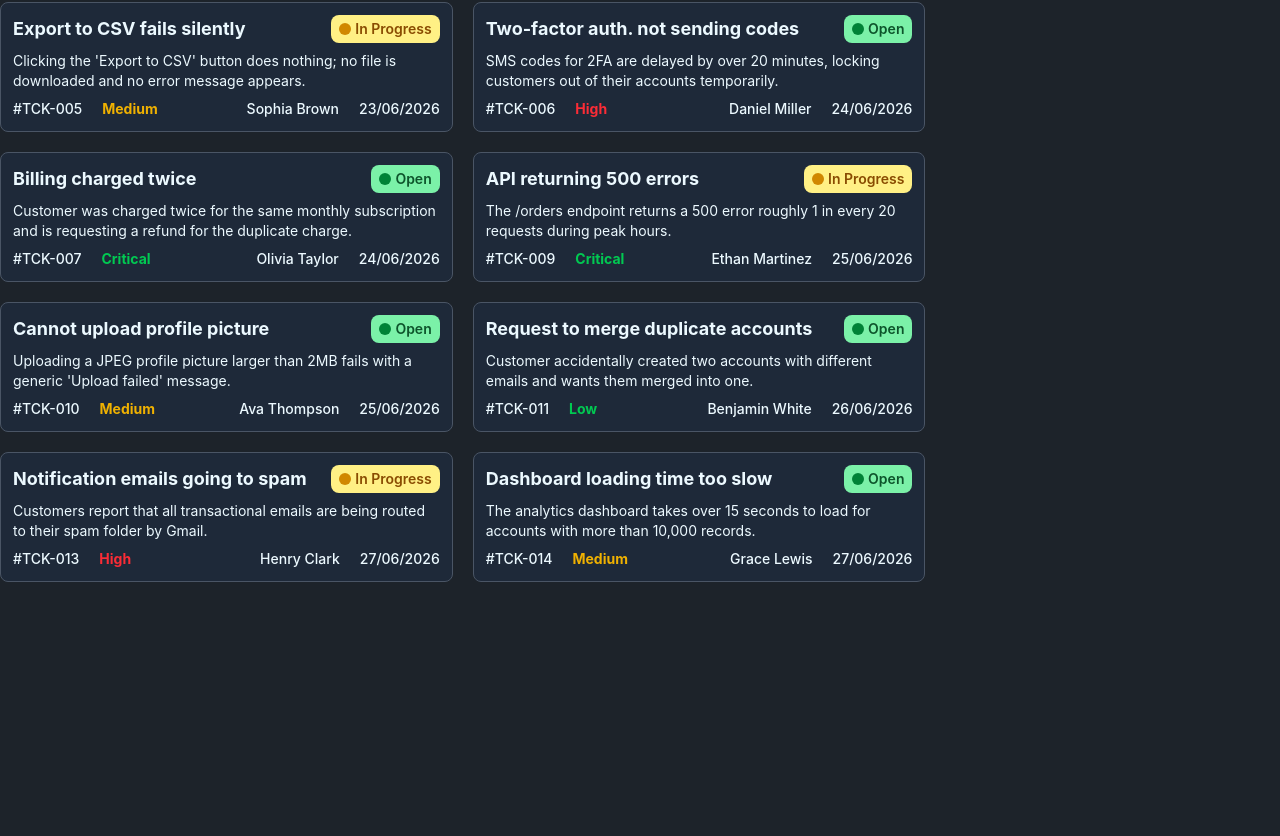
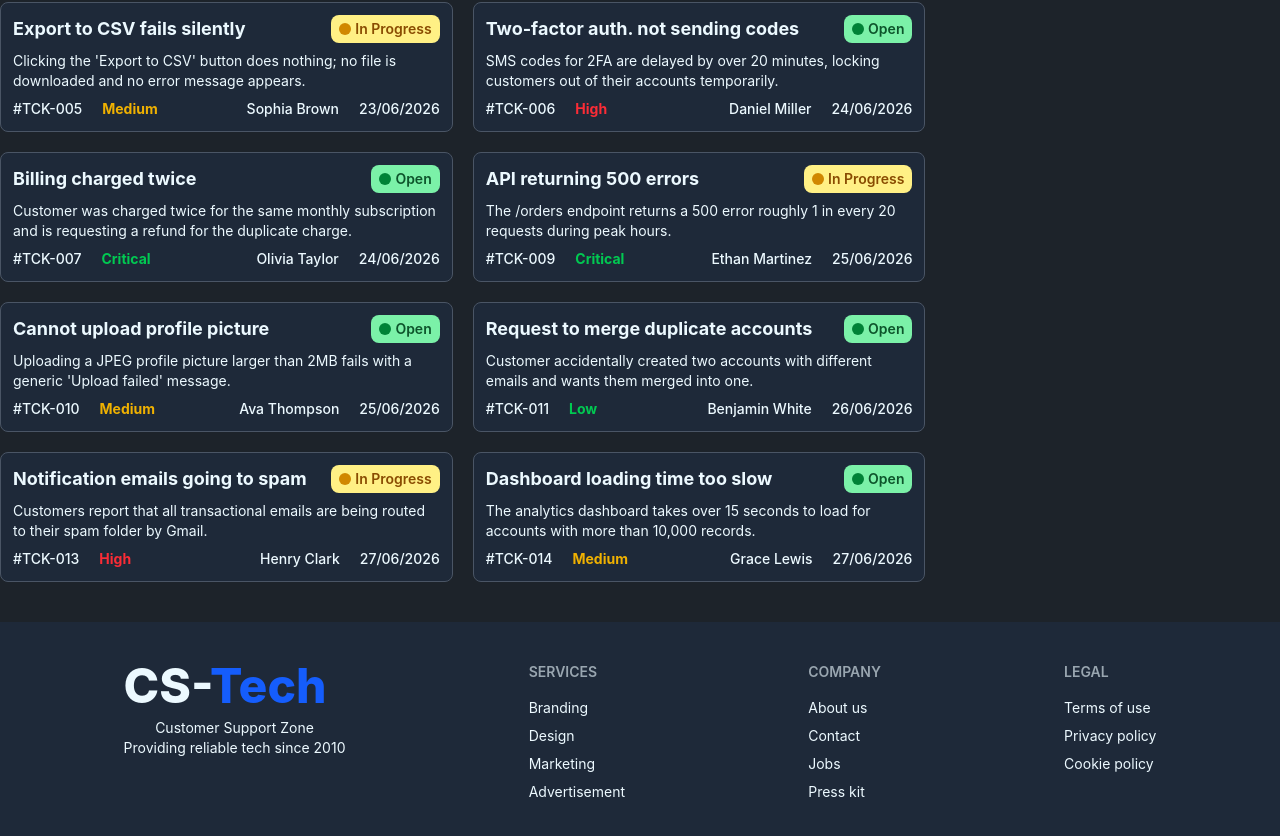
Before and after one commit to asm-saim/customer-support-zone, a React (Vite) app: page / in a window 1280 px wide. Shown: the part 774-1610 px from the top of the page. Before the commit the page ends 1396 px from the top, so only its background shows below. Built offline with nearby package versions, Linux system fonts and the light colour scheme.

Commit message:
footer added

```diff
--- a/src/App.jsx
+++ b/src/App.jsx
@@ -4,6 +4,7 @@ import AllTickets from './components/AllTickets/AllTickets'
 import BannerSection from './components/BannerSection/BannerSection'
 import Navbar from './components/Navbar/Navbar'
 import { ToastContainer } from 'react-toastify';
+import Footer from './components/Footer/Footer'
 
 // fetch data from the api:
 const fetchData = fetch('/tickets.json').then(res => res.json())
@@ -41,6 +42,8 @@ function App() {
         resolvedTicket={resolvedTicket}
       ></AllTickets>
 
+      <Footer></Footer>
+
       <ToastContainer position="top-center" autoClose={3000} />
 
     </>
--- /dev/null
+++ b/src/components/Footer/Footer.jsx
@@ -0,0 +1,39 @@
+import React from 'react';
+
+const Footer = () => {
+    return (
+        <footer class="footer bg-gray-800 justify-items-center text-center  sm:footer-horizontal bg-base-200 text-base-content p-10">
+            <aside>
+                <h1 className='font-extrabold text-5xl'>CS-<span className='text-blue-600'>Tech</span></h1>
+
+                <p>
+                    Customer Support Zone
+                    <br />
+                    Providing reliable tech since 2010
+                </p>
+            </aside>
+            <nav>
+                <h6 class="footer-title">Services</h6>
+                <a class="link link-hover">Branding</a>
+                <a class="link link-hover">Design</a>
+                <a class="link link-hover">Marketing</a>
+                <a class="link link-hover">Advertisement</a>
+            </nav>
+            <nav>
+                <h6 class="footer-title">Company</h6>
+                <a class="link link-hover">About us</a>
+                <a class="link link-hover">Contact</a>
+                <a class="link link-hover">Jobs</a>
+                <a class="link link-hover">Press kit</a>
+            </nav>
+            <nav>
+                <h6 class="footer-title">Legal</h6>
+                <a class="link link-hover">Terms of use</a>
+                <a class="link link-hover">Privacy policy</a>
+                <a class="link link-hover">Cookie policy</a>
+            </nav>
+        </footer>
+    );
+};
+
+export default Footer;
--- a/src/components/Navbar/Navbar.jsx
+++ b/src/components/Navbar/Navbar.jsx
@@ -2,8 +2,8 @@ const Navbar = () => {
     return (
         <div className="bg-linear-to-r from-slate-800 via-gray-700 to-slate-800">
             <div className="max-w-7xl mx-auto flex justify-between items-center py-4 ">
-                <div className=" border-2 border-gray-500 px-5 py-1 rounded-md text-lg font-bold">
-                    <h2>Customer Support - TS</h2>
+                <div className=" border-2 border-gray-500 px-4 py-1 rounded-tr-2xl text-lg font-bold">
+                    <h1><span className='text-blue-500'>CS</span> - Ticket System</h1>
                 </div>
 
                 <div className="flex items-center justify-between">
```
